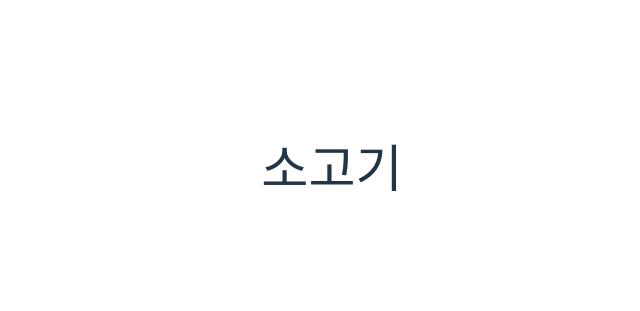
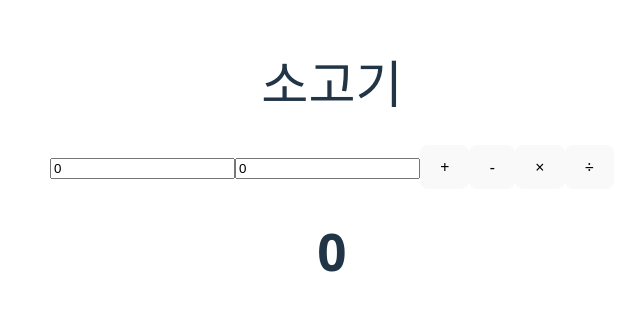
Before and after one commit to neziscat/WebLearn, a Vue app: page / in a window 1280 px wide. Shown: the part 233-544 px from the top of the page, without its empty margins (308-948 px from the left). Built offline with nearby package versions, Linux system fonts and the light colour scheme.

Commit message:
계산기

```diff
--- a/src/App.vue
+++ b/src/App.vue
@@ -1,9 +1,11 @@
 <template>
   <h1>{{ message }}</h1>
+  <Calc></Calc>
 </template>
 
 <script lang="ts" setup>
 import { ref } from 'vue';
+import Calc from './components/Calc.vue';
 
 const message = ref<string>("소고기")
 </script>
--- /dev/null
+++ b/src/components/Calc.vue
@@ -0,0 +1,32 @@
+<template>
+    <input type="number" v-model.number="aRef"></input>
+    <input type="number" v-model.number="bRef"></input>
+    <button @click="add">+</button>
+    <button @click="subtract">-</button>
+    <button @click="multiplication">×</button>
+    <button @click="division">÷</button>
+    <h1>{{ answer }}</h1>
+</template>
+
+<script setup lang="ts">
+import { ref } from 'vue';
+
+const aRef = ref<number>(0)
+const bRef = ref<number>(0)
+const answer = ref<number>(0);
+
+function add() {
+    answer.value = aRef.value + bRef.value;
+}
+function subtract() {
+    answer.value = aRef.value - bRef.value;
+}
+function multiplication() {
+    answer.value = aRef.value * bRef.value;
+}
+function division() {
+    answer.value = aRef.value / bRef.value;
+}
+
+
+</script>
```
